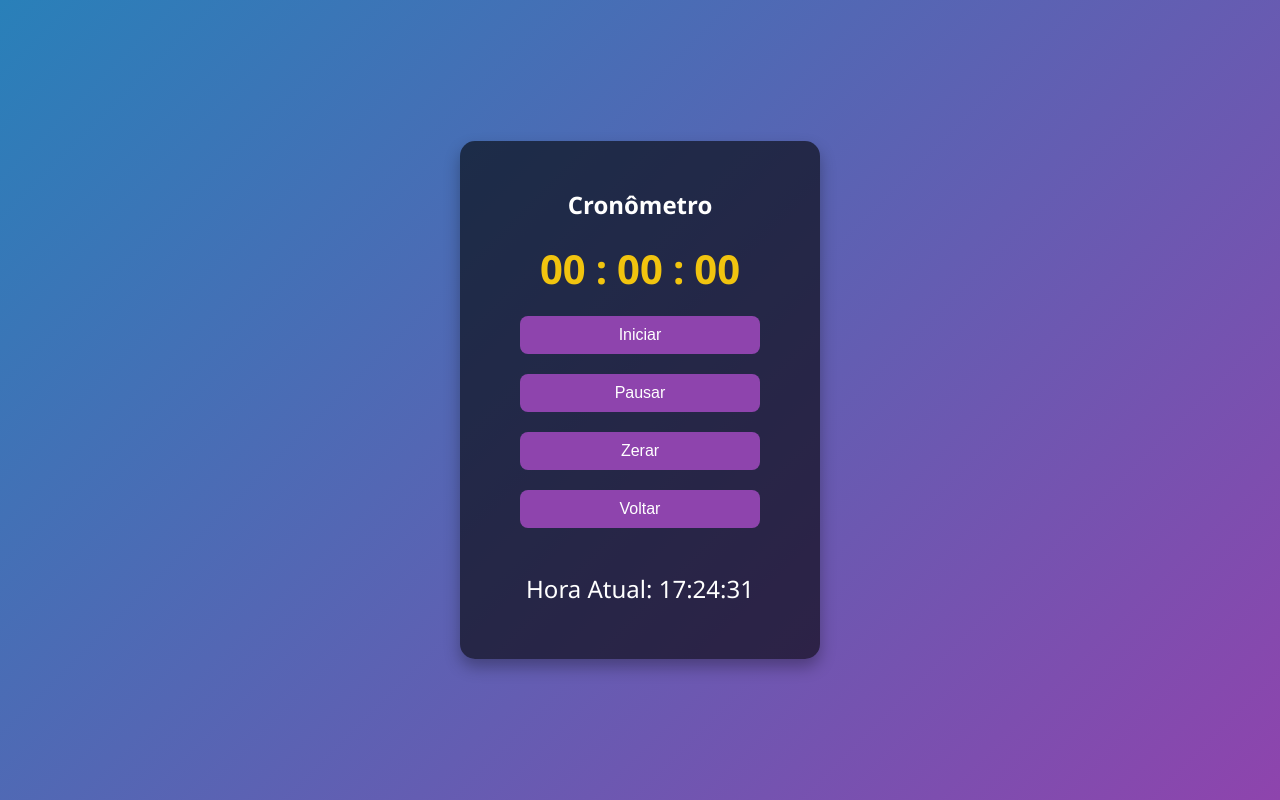
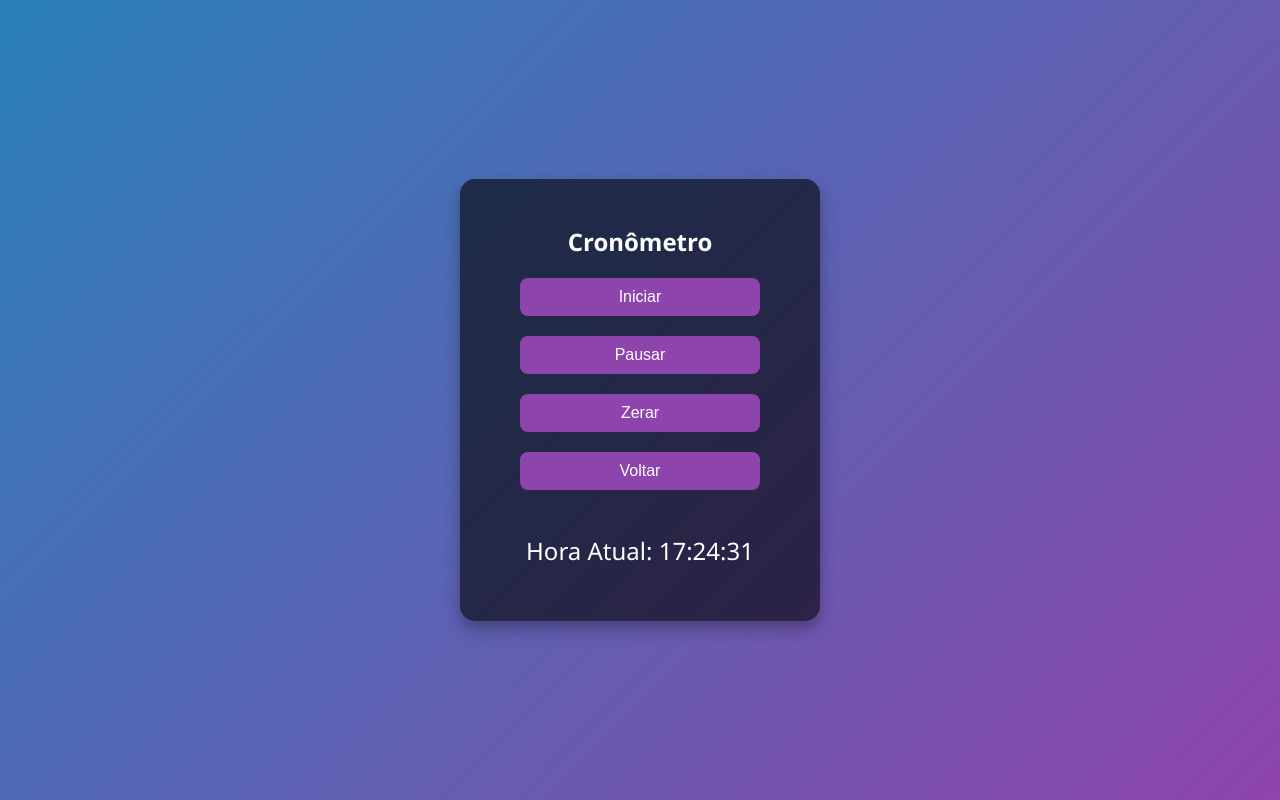
Before and after one commit to IsaacRamosMNZ/ExerciciosHtml.js, a plain HTML site: page ex12.html in a window 1280 px wide. Drawn offline with Linux system fonts and the light colour scheme.

Commit message:
Update ex12.html

```diff
--- a/ex12.html
+++ b/ex12.html
@@ -70,10 +70,6 @@
   <div class="container">
     <h1>Cronômetro</h1>
 
-    <div class="time-display">
-      <span id="minutos">00</span>:<span id="segundos">00</span>:<span id="milissegundos">00</span>
-    </div>
-
     <button onclick="iniciarCronometro()">Iniciar</button>
     <button onclick="pausarCronometro()">Pausar</button>
     <button onclick="zerarCronometro()">Zerar</button>
```
